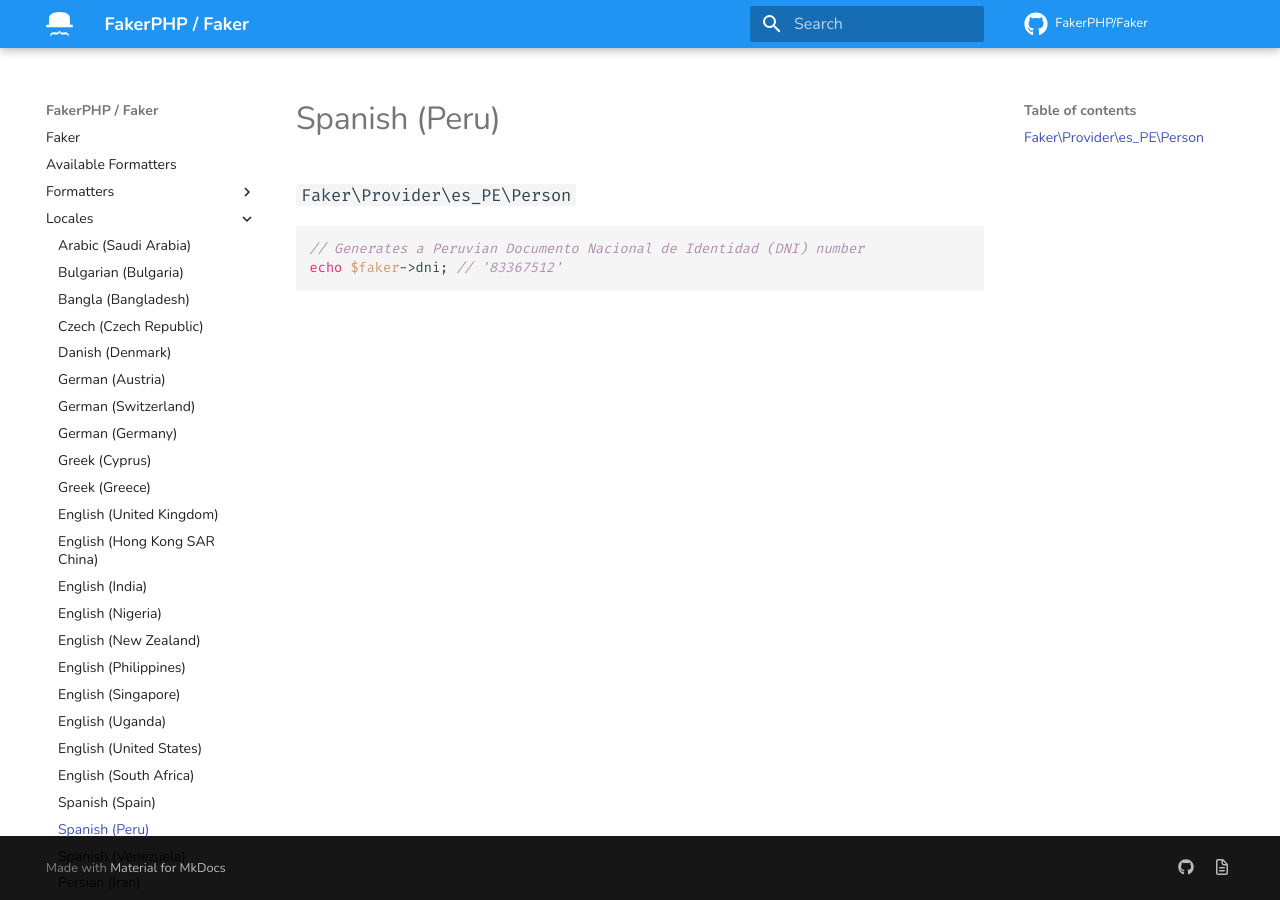
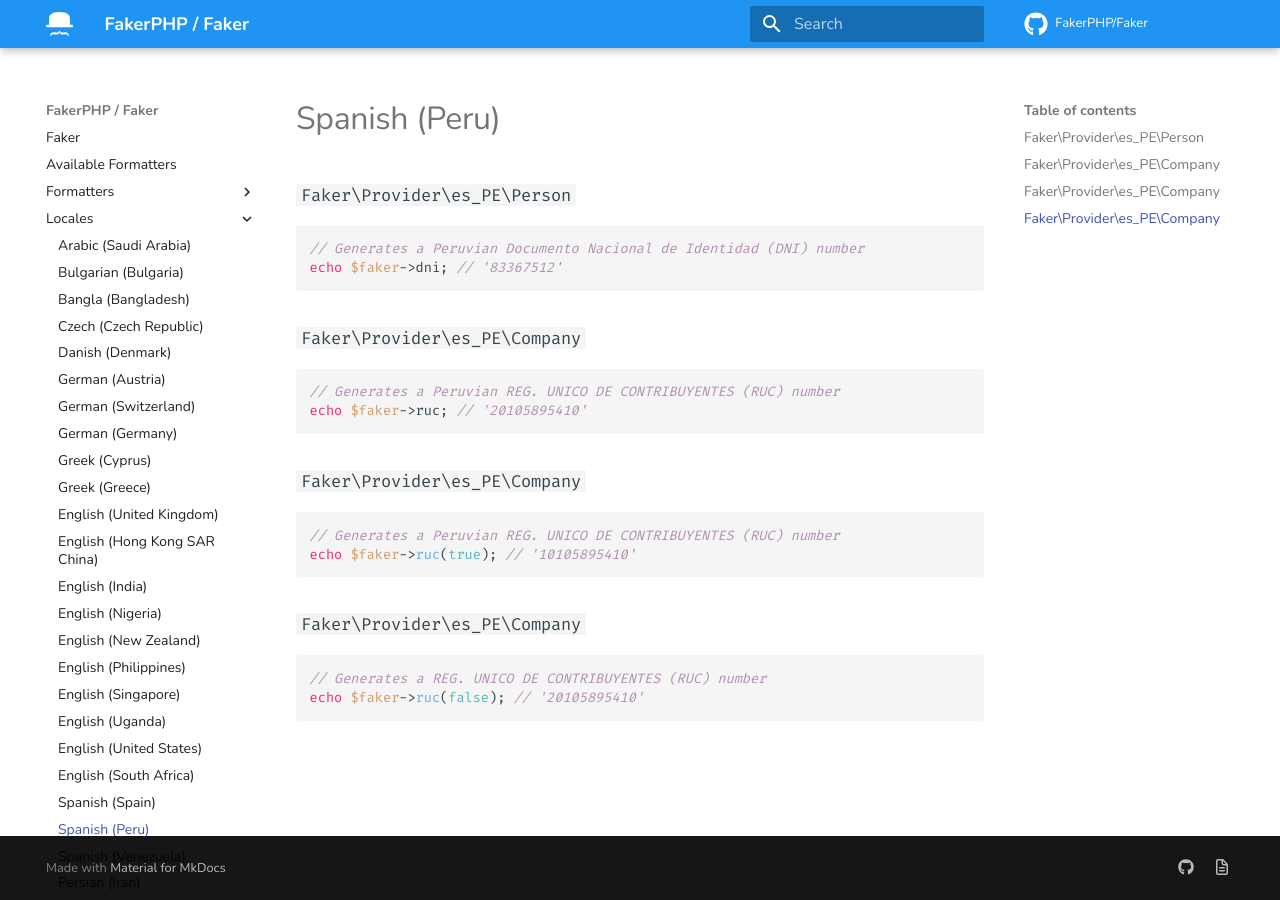
Before and after one commit to FakerPHP/fakerphp.github.io, an MkDocs documentation site: the page built from docs/locales/es_PE.md, in a window 1280 px wide. Built offline with MkDocs 1.6.1 and Material for MkDocs 9.7.7, drawn with Linux system fonts in a browser that asks for light colours; nearby versions of some CDN libraries; comment, search, counter and statistics services are not loaded.

Commit message:
Doc RUC (#33)
* add RUC Perú

* fix name

* fix comment RUC

Co-authored-by: Oxicode <juan.quispe@upc.pe>

````diff
--- a/docs/locales/es_PE.md
+++ b/docs/locales/es_PE.md
@@ -6,3 +6,24 @@
 // Generates a Peruvian Documento Nacional de Identidad (DNI) number
 echo $faker->dni; // '83367512'
 ```
+
+### `Faker\Provider\es_PE\Company`
+
+```php
+// Generates a Peruvian REG. UNICO DE CONTRIBUYENTES (RUC) number
+echo $faker->ruc; // '20105895410'
+```
+
+### `Faker\Provider\es_PE\Company`
+
+```php
+// Generates a Peruvian REG. UNICO DE CONTRIBUYENTES (RUC) number
+echo $faker->ruc(true); // '10105895410'
+```
+
+### `Faker\Provider\es_PE\Company`
+
+```php
+// Generates a REG. UNICO DE CONTRIBUYENTES (RUC) number
+echo $faker->ruc(false); // '20105895410'
+```
````
